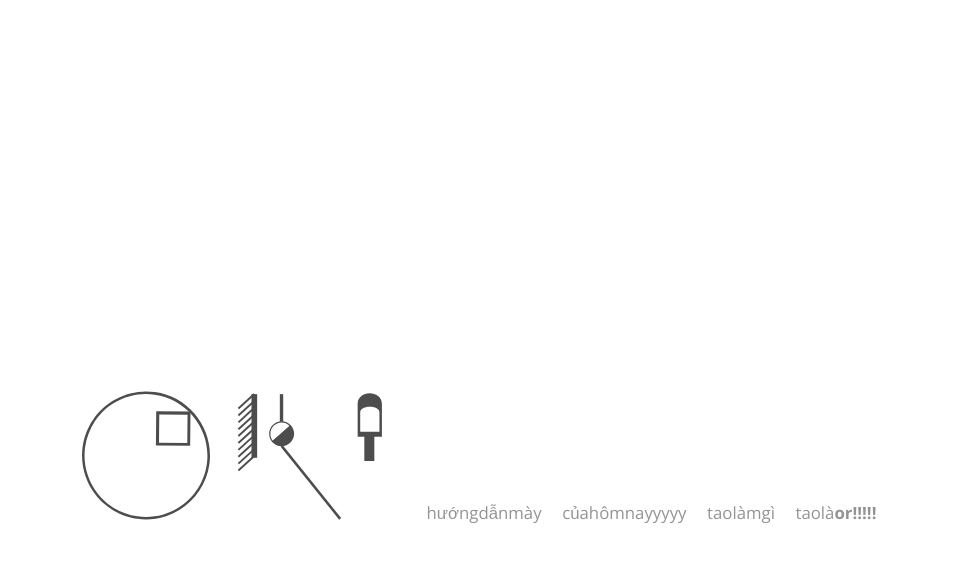
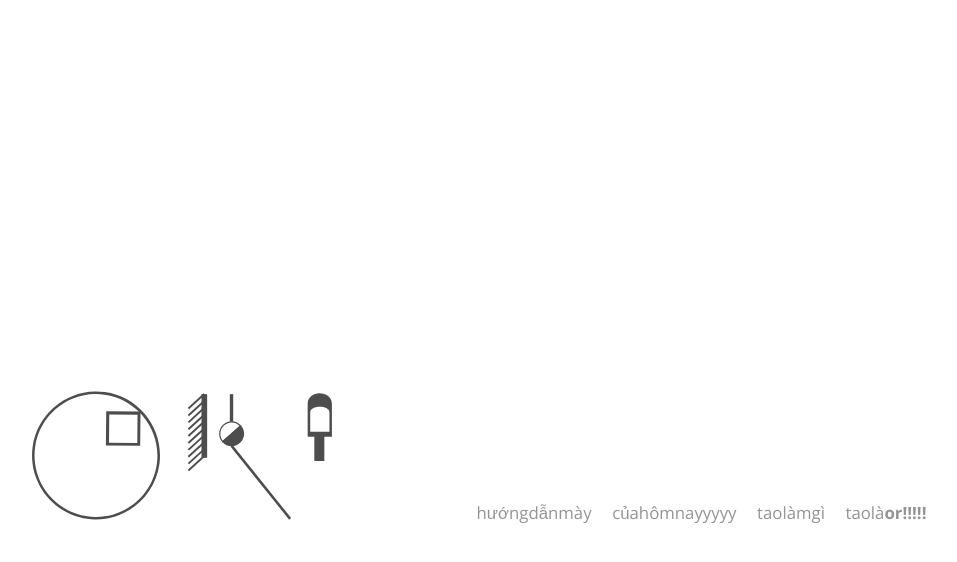
Before and after one commit to f-ma/oriiiii, a Jekyll site: the page built from index.html, in a window 1280 px wide. Shown: the top 562 px of the page, without its empty margins (161-1118 px from the left). Built offline with Jekyll 4.4.1, drawn with Linux system fonts in a browser that asks for light colours.

Commit message:
Nav margin-left

```diff
--- a/css/main.scss
+++ b/css/main.scss
@@ -53,7 +53,7 @@
       justify-content: space-between;
       font-size: 1.2em;
       min-width: 450px;
-      margin-left: 45px;
+      margin-left: 145px;
     }
   }
   .separator {
```
